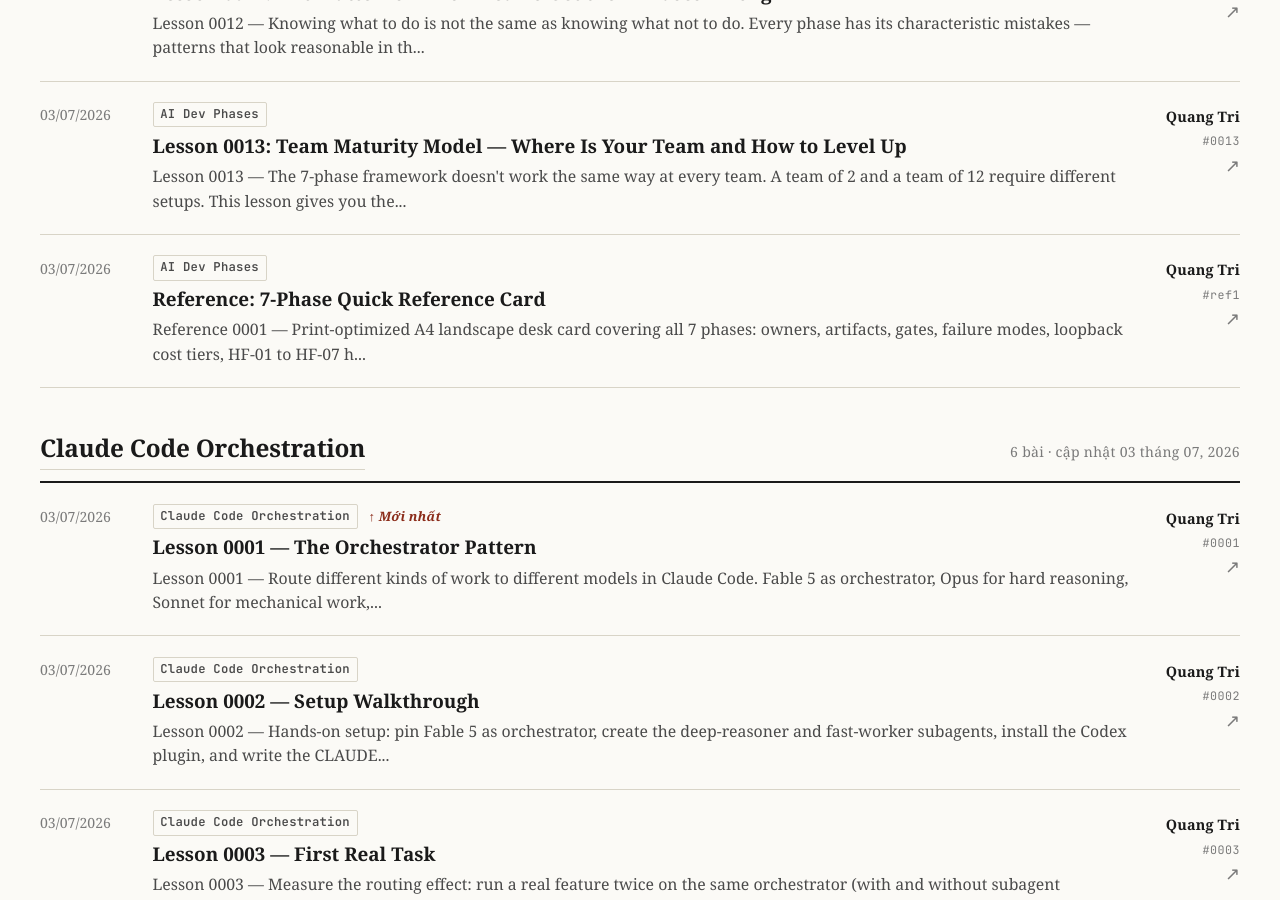
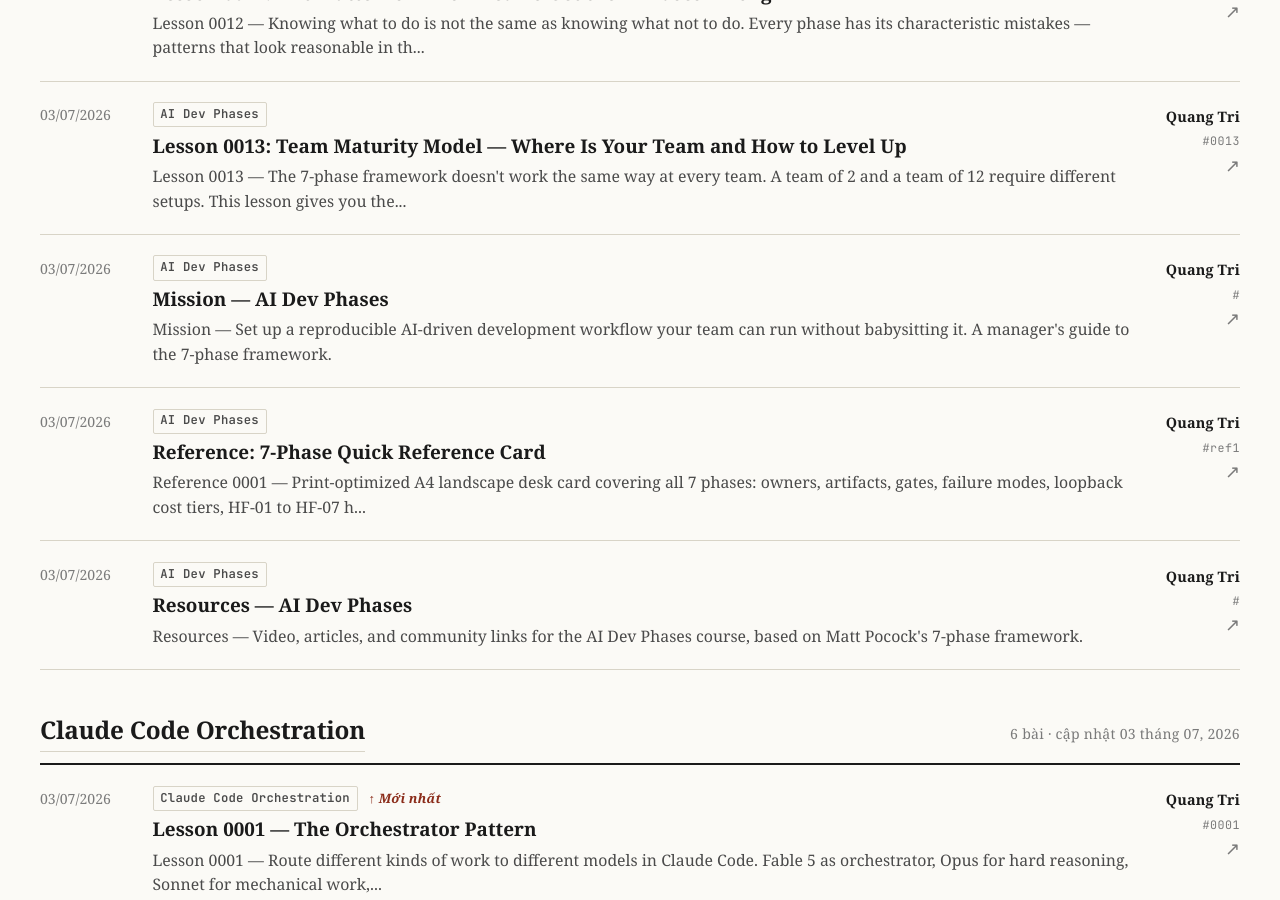
Before and after one commit to trinq/trinq.github.io, a Jekyll site: the page built from index.html, in a window 1280 px wide and 900 px high, scrolled down 7702 px. Built offline with Jekyll 4.4.1, drawn with Linux system fonts in a browser that asks for light colours; some of the changed text lies outside the part shown.

Commit message:
Add Mission and Resources pages to AI Dev Phases course
Co-authored-by: Cursor <cursoragent@cursor.com>

```diff
--- /dev/null
+++ b/_posts/reading/2026-07-03-mission-ai-dev-phases.md
@@ -0,0 +1,10 @@
+---
+layout: redirect
+title: "Mission — AI Dev Phases"
+date: 2026-07-03
+description: "Mission — Set up a reproducible AI-driven development workflow your team can run without babysitting it. A manager's guide to the 7-phase framework."
+keywords: mission, manager-guide, ai-driven-development, 7-phases, pocock
+category: ai-dev-phases
+redirect_url: /ai-dev-phases/MISSION.md
+lesson-num: ""
+---
--- /dev/null
+++ b/_posts/reading/2026-07-03-resources-ai-dev-phases.md
@@ -0,0 +1,10 @@
+---
+layout: redirect
+title: "Resources — AI Dev Phases"
+date: 2026-07-03
+description: "Resources — Video, articles, and community links for the AI Dev Phases course, based on Matt Pocock's 7-phase framework."
+keywords: resources, pocock, ai-hero, ralph, spec-kit, gsd
+category: ai-dev-phases
+redirect_url: /ai-dev-phases/RESOURCES.md
+lesson-num: ""
+---
--- a/ai-dev-phases/index.html
+++ b/ai-dev-phases/index.html
@@ -14,6 +14,8 @@
     <div class="site-nav">
       <a href="/">Home</a>
       <a href="/ai-dev-phases/">Lessons</a>
+      <a href="/ai-dev-phases/MISSION.md">Mission</a>
+      <a href="/ai-dev-phases/RESOURCES.md">Resources</a>
     </div>
   </div>
 </div>
@@ -21,7 +23,9 @@
 <main>
 
 <div class="crumbs">
-  <a href="/">Home</a> &nbsp;·&nbsp; AI Dev Phases
+  <a href="/">Home</a> &nbsp;·&nbsp;
+  <a href="/ai-dev-phases/MISSION.md">Mission</a> &nbsp;·&nbsp;
+  <a href="/ai-dev-phases/RESOURCES.md">Resources</a> &nbsp;·&nbsp; All Lessons
 </div>
 
 <h1>AI Dev Phases</h1>
```
Also changed, not shown: ai-dev-phases/MISSION.md (added, +74 -0 lines), ai-dev-phases/RESOURCES.md (added, +40 -0 lines).
